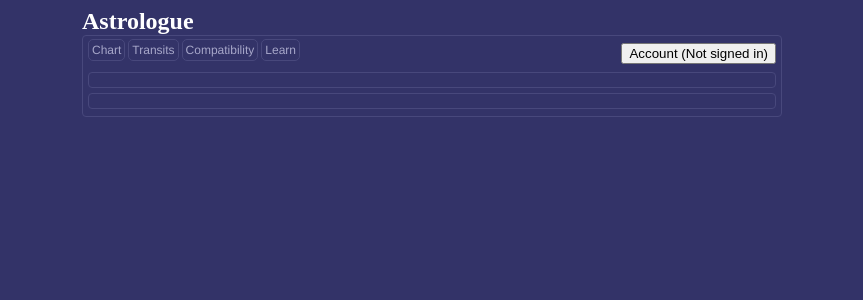
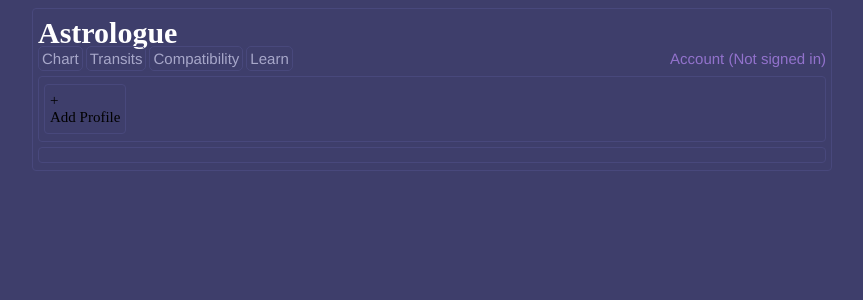
Before and after one commit to traversar/astrologue, a React app: page / in a window 1280 px wide. Shown: the top 300 px of the page, without its empty margins (208-1071 px from the left). Built offline with nearby package versions, Linux system fonts and the light colour scheme; the HTML template or start-up script is replaced by a standard one.

Commit message:
Component Restruct & Profiles Actions

```diff
--- /dev/null
+++ b/djsr/client/src/actions/profiles.js
@@ -0,0 +1,43 @@
+import { ChartFactory, Person } from 'astrologyjs'
+import { profileConstants } from '../constants/profiles';
+import axiosInstance from '../axiosApi';
+
+export const loadProfiles = () => async (dispatch, getState) => {
+
+    const response = await axiosInstance.get(
+        '/profiles/',
+    )
+
+    if (response.status === 200) {
+        console.log(response)
+        dispatch(success())
+    } else {
+        console.log('Failed to load profiles')
+    }
+
+    function success() { return { type: profileConstants.LOAD_PROFILES, response } }
+}
+
+export const selectProfile = (profileId) => async (dispatch, getState) => {
+    dispatch(profileConstants.SELECT_PROFILE(profileId))
+}
+
+export const createProfile = (name, birthDate, birthTime, birthLocation) => async(dispatch, getState) => {
+    let profile = await Person.create(name, birthDate+'T'+birthTime)
+    let chart = await ChartFactory.create(`${name}'s Natal Chart`, profile)
+    const response = await axiosInstance.post(
+        '/profiles/',
+        {
+            method: 'POST',
+            body: JSON.stringify({name, birthDate, birthTime, birthLocation, profile, chart})
+        }
+        )
+
+        if (response.status === 200) {
+            console.log('Successfully created profile')
+        } else {
+            console.log('Failed to create profile');
+        }
+
+        // function success() { return { type: profileConstants.LOAD_PROFILES, response } }
+}
--- a/djsr/client/src/components/App.css
+++ b/djsr/client/src/components/App.css
@@ -1,7 +1,7 @@
 body {
     /* background-color: rgb(29, 29, 83); */
-    background-color: rgb(51, 51, 104);
-    font-size: 12px;
+    background-color: rgb(62, 62, 107);
+    font-size: 15px;
 }
 
 .boxed {
@@ -15,7 +15,7 @@
 /* ==================================== App == */
 
 .app-container {
-    max-width: 700px;
+    max-width: 800px;
     margin: 0 auto;
 }
 
@@ -33,10 +33,6 @@
     margin-bottom: 5px;
 }
 
-.app-profile-container a {
-    cursor: pointer;
-    color: rgb(140, 0, 255);
-}
 
 
 /* ==================================== Navbar == */
@@ -62,6 +58,7 @@
 
 .nb-loginsignup-container {
     position: absolute;
+    right: 30px;
 
     /* boxed */
     border: 1px solid rgb(72, 72, 124);
@@ -69,7 +66,8 @@
     padding: 7px 5px;
 
     /* background-color */
-    background-color: rgb(51, 51, 104);
+    background-color: rgb(139, 139, 182, .2);
+
 }
 
 .hidden {
@@ -82,8 +80,11 @@
     justify-content: space-between;
 }
 
-
-/* ==================================== Navbar == */
+.nb-auth-button {
+    font-family: helvetica;
+    cursor: pointer;
+    color: rgb(146, 114, 204);
+}
 
 .login-container {
     display: flex;
@@ -94,3 +95,32 @@
     display: flex;
     flex-direction: column;
 }
+
+.ls-toggle-link {
+    cursor: pointer;
+    color: rgb(140, 0, 255);
+}
+
+
+/* ==================================== ProfileView == */
+
+.pv-addprofile-btn {
+    cursor: pointer;
+    display: flex;
+    flex-direction: column;
+    width: fit-content;
+}
+
+.pv-addprofile-btn:hover {
+    cursor: pointer;
+    background-color: rgba(255, 255, 255, 0.062);
+}
+
+.pv-addprofile-form {
+    display: flex;
+    flex-direction: column;
+}
+
+#add-profile-container {
+    position: absolute;
+}
--- a/djsr/client/src/components/App.js
+++ b/djsr/client/src/components/App.js
@@ -1,7 +1,6 @@
-import React from 'react';
+import React, { useEffect } from 'react';
 import { useSelector } from 'react-redux';
 import { BrowserRouter, Switch, Route } from 'react-router-dom';
-import LoginSignup from './LoginSignup';
 import Navbar from './Navbar';
 import NatalView from './NatalView'
 import CompatibilityView from './CompatibilityView'
@@ -13,14 +12,20 @@
 const App = ({
     loggedIn
 }) => {
+
+    useEffect(() => {
+        return null;
+        // fetch profiles from database
+    }, [loggedIn]);
+
     return (
         <>
         <BrowserRouter>
             <main>
                 <div className='app-container'>
-                    <div className='app-header-container'>
+                    {/* <div className='app-header-container'>
                         <h1>Astrologue</h1>
-                    </div>
+                    </div> */}
                     <div className='app-body-container boxed'>
                         <div className='app-nav-container'>
                             <Navbar />
--- a/djsr/client/src/components/LearnView.js
+++ b/djsr/client/src/components/LearnView.js
@@ -4,7 +4,7 @@
 const LearnView = () => {
 
     return (
-        pass
+        null
     )
 }
 
--- a/djsr/client/src/components/LoginSignup.js
+++ b/djsr/client/src/components/LoginSignup.js
@@ -16,7 +16,7 @@
                 <div>
                     {signup ? <Signup /> : <Login />}
                 </div>
-                <div>
+                <div className='ls-toggle-link'>
                     <a onClick={createAccount}>{signup ? 'I already have an account' : 'Create an account' }</a>
                 </div>
             </div>
--- a/djsr/client/src/components/Navbar.js
+++ b/djsr/client/src/components/Navbar.js
@@ -13,6 +13,9 @@
 
     return (
         <>
+            <div className='app-header-container'>
+                <h1>Astrologue</h1>
+            </div>
             <div className='nb-links-container'>
                 <div>
                     <Link to='/chart/'>Chart</Link>
@@ -20,8 +23,8 @@
                     <Link to='/compatibility/'>Compatibility</Link>
                     <Link to='/learn/'>Learn</Link>
                 </div>
-                <div>
-                    <button onClick={handleLoginSignup}>Account (Not signed in)</button>
+                <div className='nb-auth-container'>
+                    <div className='nb-auth-button' onClick={handleLoginSignup}>Account (Not signed in)</div>
                     <div id='auth-container' className='nb-loginsignup-container hidden'>
                         <LoginSignup />
                     </div>
--- a/djsr/client/src/components/ProfileView.js
+++ b/djsr/client/src/components/ProfileView.js
@@ -1,16 +1,60 @@
-import React from 'react';
+import React, { useState, useEffect } from 'react';
 import { useDispatch, useSelector } from 'react-redux';
+import * as profileActions from '../actions/profiles'
 
-const ProfileView = () => {
+const ProfileView = ({
+    createProfile
+}) => {
+    let [name, setName] = useState('');
+    let [birthDate, setBirthDate] = useState('');
+    let [birthTime, setBirthTime] = useState('');
+    let [birthLocation, setBirthLocation] = useState('');
+
+    const handleAddProfile = () => {
+        let addProfileContainer = document.getElementById('add-profile-container')
+        addProfileContainer.classList.contains('hidden') ? addProfileContainer.classList.remove('hidden') : addProfileContainer.classList.add('hidden');
+    }
+
+    const addProfile = (e) => {
+        e.preventDefault();
+        createProfile(name, birthDate, birthTime, birthLocation);
+        return null;
+    }
 
     return (
-        null
+        <div>
+            <div onClick={handleAddProfile} className='pv-addprofile-btn boxed'>
+                <div>+</div>
+                <div>Add Profile</div>
+            </div>
+            <div id='add-profile-container' className='hidden'>
+                <form onSubmit={addProfile}>
+                    <div className='pv-addprofile-form'>
+                        <label>
+                            <input name="name" type="text" placeholder='Name/Alias' value={name} onChange={(e) => setName(e.target.value)} />
+                        </label>
+                        <label>
+                            <input name="birthdate" type="date" placeholder='Birthdate' value={birthDate} onChange={(e) => setBirthDate(e.target.value)} />
+                        </label>
+                        <label>
+                            <input name="birthtime" type="time" placeholder='Birthtime' value={birthTime} onChange={(e) => setBirthTime(e.target.value)} />
+                        </label>
+                        <label>
+                            <input name="birthLocation" type="text" placeholder='Birth Location' value={birthLocation} onChange={(e) => setBirthLocation(e.target.value)} />
+                        </label>
+                        <input type="submit" value="Create" />
+                    </div>
+                </form>
+            </div>
+        </div>
     )
 }
 
 const ProfileViewContainer = () => {
+    const dispatch = useDispatch();
+    let createProfile = (name, birthDate, birthTime, birthLocation) => dispatch(profileActions.createProfile(name, birthDate, birthTime, birthLocation));
 
-    return <ProfileView />
+    return <ProfileView createProfile={createProfile} />
 }
 
 export default ProfileViewContainer
--- a/djsr/client/src/components/TransitsView.js
+++ b/djsr/client/src/components/TransitsView.js
@@ -4,7 +4,7 @@
 const TransitsView = () => {
 
     return (
-        pass
+        null
     )
 }
 
--- a/djsr/client/src/constants/profiles.js
+++ b/djsr/client/src/constants/profiles.js
@@ -1,4 +1,4 @@
 export const profileConstants = {
-    LOAD_PROFILE: "LOAD_PROFILE",
-    LOAD_OTHER_PROFILE: "LOAD_OTHER_PROFILE"
+    LOAD_PROFILES: "LOAD_PROFILES",
+    SELECT_PROFILE: "SELECT_PROFILE"
 }
--- a/djsr/client/src/reducers/profiles.js
+++ b/djsr/client/src/reducers/profiles.js
@@ -2,15 +2,17 @@
 
 export function profiles(state = {}, action) {
     switch (action.type) {
-        case profileConstants.LOAD_PROFILE:
+        case profileConstants.LOAD_PROFILES:
             return {
                 ...state,
-                current: action.profile
+                profiles: action.profiles
             }
-        case profileConstants.LOAD_OTHER_PROFILE:
+        case profileConstants.SELECT_PROFILE:
+            let temp = state.profiles['1'];
+            state.profiles[1] = action.id;
+            state.profiles[action.id] = temp;
             return {
-                ...state,
-                other: action.profile
+                ...state
             }
         default:
             return state;
```
